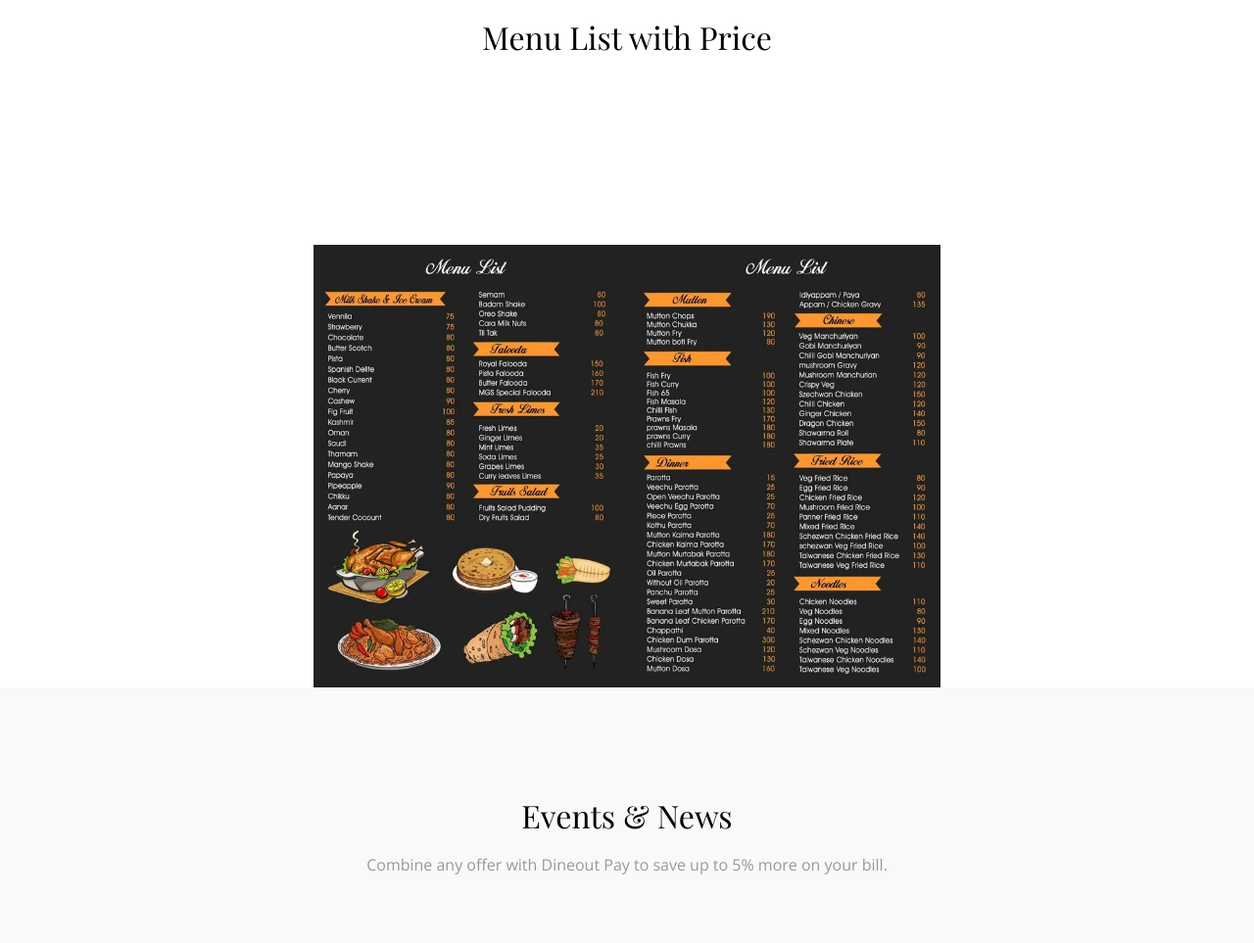
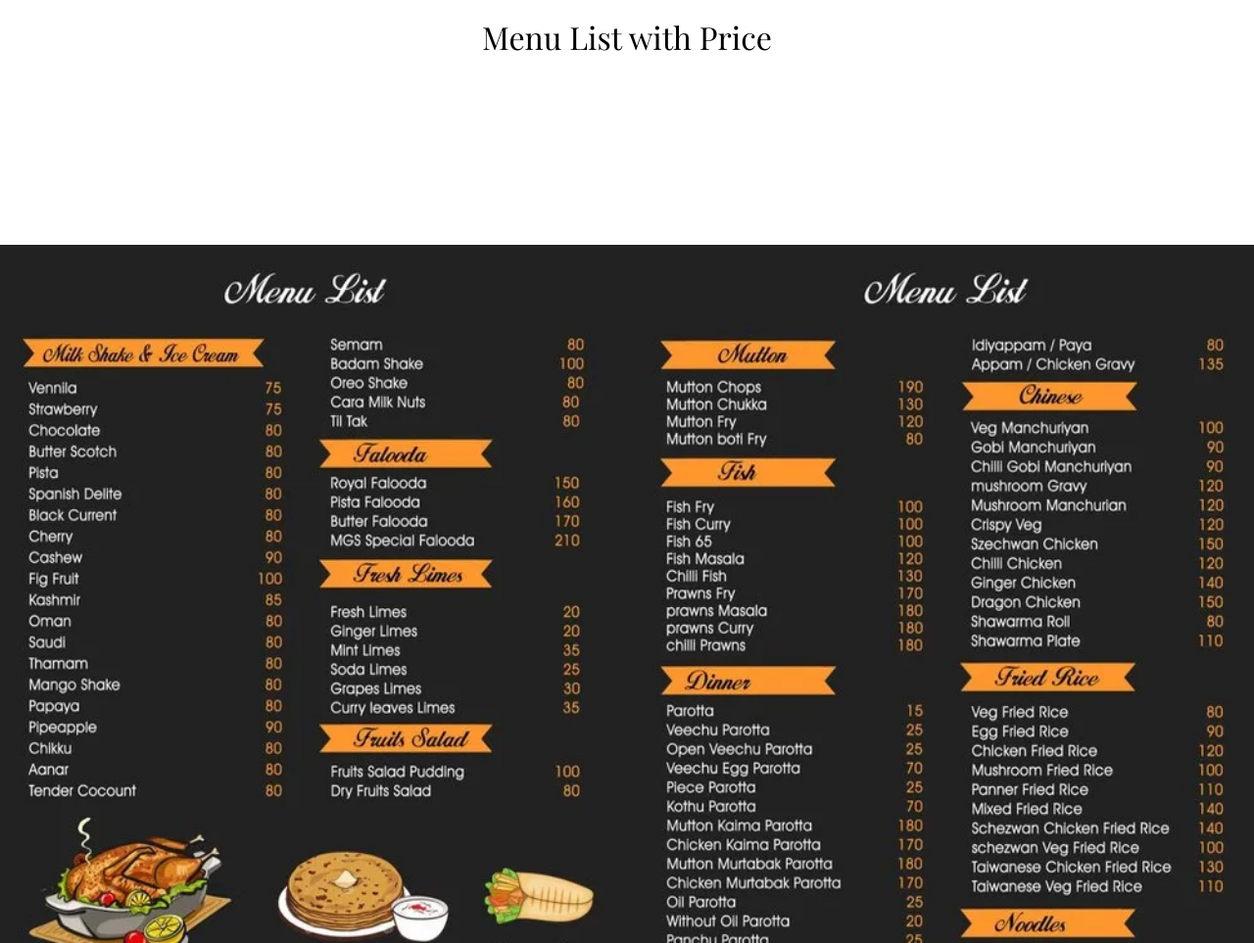
Before and after one commit to rajahaseebfayyaz/restaurantWebApp, a Django app: page / in a window 1280 px wide. Shown: the part 2405-3368 px from the top of the page at 98% size. Run offline with Django 3.2, Linux system fonts and the light colour scheme; data that the repository does not hold is empty; parts of the project's set-up code (start-up, migrations or seed data) failed here and were passed over; some libraries are stand-ins or nearby versions; some web fonts are replaced.

Commit message:
FIx menu pages issue

```diff
--- a/home/templates/index.html
+++ b/home/templates/index.html
@@ -170,7 +170,7 @@
 
 
     <div>
-      <img src="{% static 'img/menuCardss.png' %}" alt="Image placeholder" style="display: block; margin-left: auto; margin-right: auto; width: 50%;" class="center-map">
+      <img src="{% static 'img/menuCardss.png' %}" alt="Image placeholder" style="display: block; margin-left: auto; margin-right: auto; width: 100%; height: 100%;" class="center-map">
   </div>
 
         <div class="section bg-light">
--- a/meals/templates/meals/list.html
+++ b/meals/templates/meals/list.html
@@ -176,7 +176,7 @@
 
 
     <div>
-      <img src="{% static 'img/menuCardss.png' %}" alt="Image placeholder" style="display: block; margin-left: auto; margin-right: auto; width: 50%;" class="center-map">
+      <img src="{% static 'img/menuCardss.png' %}" alt="Image placeholder" style="display: block; margin-left: auto; margin-right: auto; width: 100%; height: 100%;" class="center-map">
   </div>
 
       </div> <!-- .main-wrap -->
```
